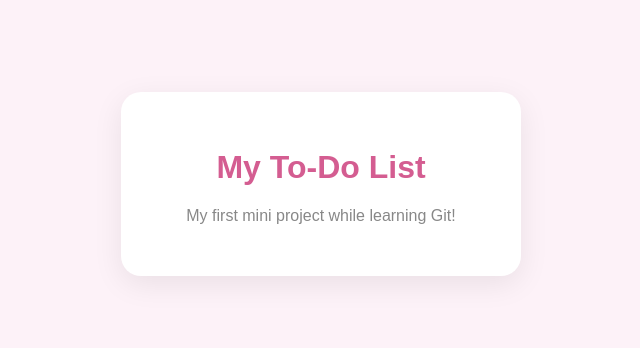
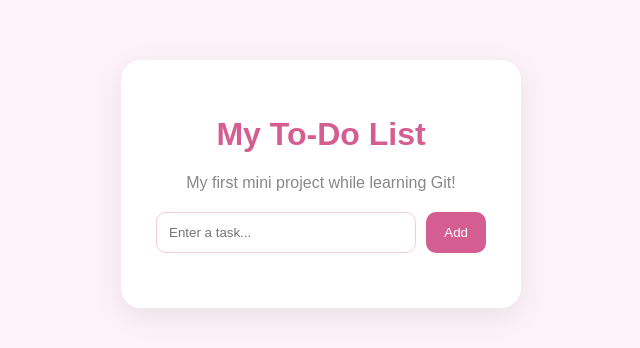
Before and after one commit to snehahirpara17/mini-todo-app, a plain HTML site: page index.html in a window 1280 px wide. Shown: the part 216-564 px from the top of the page, without its empty margins (319-959 px from the left). Drawn offline with Linux system fonts and the light colour scheme.

Commit message:
Add task functionallity

```diff
--- a/index.html
+++ b/index.html
@@ -7,9 +7,17 @@
 <body>
 
     <div class="container">
-        <h1>My To-Do List</h1>
-        <p>My first mini project while learning Git!</p>
+    <h1>My To-Do List</h1>
+    <p>My first mini project while learning Git!</p>
+
+    <div class="input-area">
+        <input type="text" id="taskInput" placeholder="Enter a task...">
+        <button onclick="addTask()">Add</button>
     </div>
 
+    <ul id="taskList"></ul>
+</div>
+
 </body>
+<script src="script.js"></script>
 </html>
--- /dev/null
+++ b/script.js
@@ -0,0 +1,16 @@
+function addTask() {
+    let input = document.getElementById("taskInput");
+    let task = input.value;
+
+    if (task === "") {
+        alert("Please enter a task!");
+        return;
+    }
+
+    let li = document.createElement("li");
+    li.textContent = task;
+
+    document.getElementById("taskList").appendChild(li);
+
+    input.value = "";
+}
--- a/style.css
+++ b/style.css
@@ -10,6 +10,47 @@ body {
     display: flex;
     justify-content: center;
     align-items: center;
+}
+
+.input-area {
+    display: flex;
+    gap: 10px;
+    margin-top: 20px;
+}
+
+input {
+    flex: 1;
+    padding: 12px;
+    border: 1px solid #f0cddd;
+    border-radius: 10px;
+    outline: none;
+}
+
+button {
+    padding: 12px 18px;
+    background: #d45d91;
+    color: white;
+    border: none;
+    border-radius: 10px;
+    cursor: pointer;
+}
+
+button:hover {
+    background: #bf4c7e;
+}
+
+ul {
+    list-style: none;
+    padding: 0;
+    margin-top: 20px;
+}
+
+li {
+    background: #fff3f8;
+    padding: 12px;
+    margin-top: 10px;
+    border-radius: 10px;
+    text-align: left;
 }
 
 .container {
```
